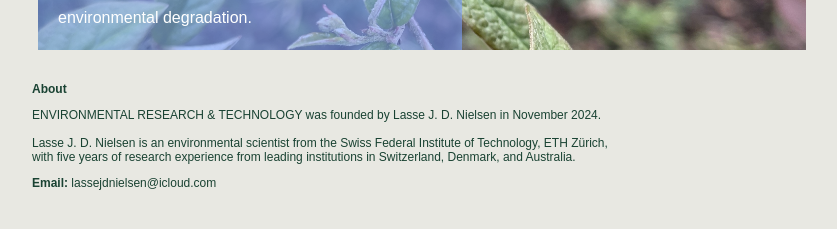
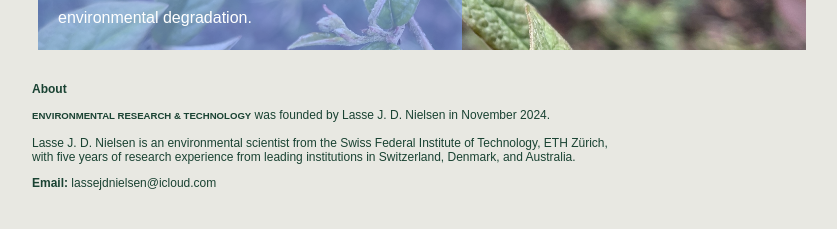
Before and after one commit to ljdnielsen/environmentalresearch-tech.github.io, a Jekyll site: the page built from README.md, in a window 1280 px wide. Shown: the part 477-706 px from the top of the page, without its empty margins (218-1055 px from the left). Built offline with Jekyll 4.4.1, drawn with Linux system fonts in a browser that asks for light colours; our own code applies the rules of GitHub Pages for plain Markdown files.

Commit message:
smaller again

```diff
--- a/_layouts/default.html
+++ b/_layouts/default.html
@@ -90,7 +90,7 @@
     </div>
     <footer>
         <p><b>About</b></p>
-        <p>ENVIRONMENTAL RESEARCH & TECHNOLOGY was founded by Lasse J. D. Nielsen in November 2024.<br>
+        <p><span style="font-size: 0.8em;"><b>ENVIRONMENTAL RESEARCH & TECHNOLOGY</b></span> was founded by Lasse J. D. Nielsen in November 2024.<br>
             <br>
         Lasse J. D. Nielsen is an environmental scientist from the Swiss Federal Institute of Technology, ETH Zürich, <br>
         with five years of research experience from leading institutions in Switzerland, Denmark, and Australia.</p>
```
